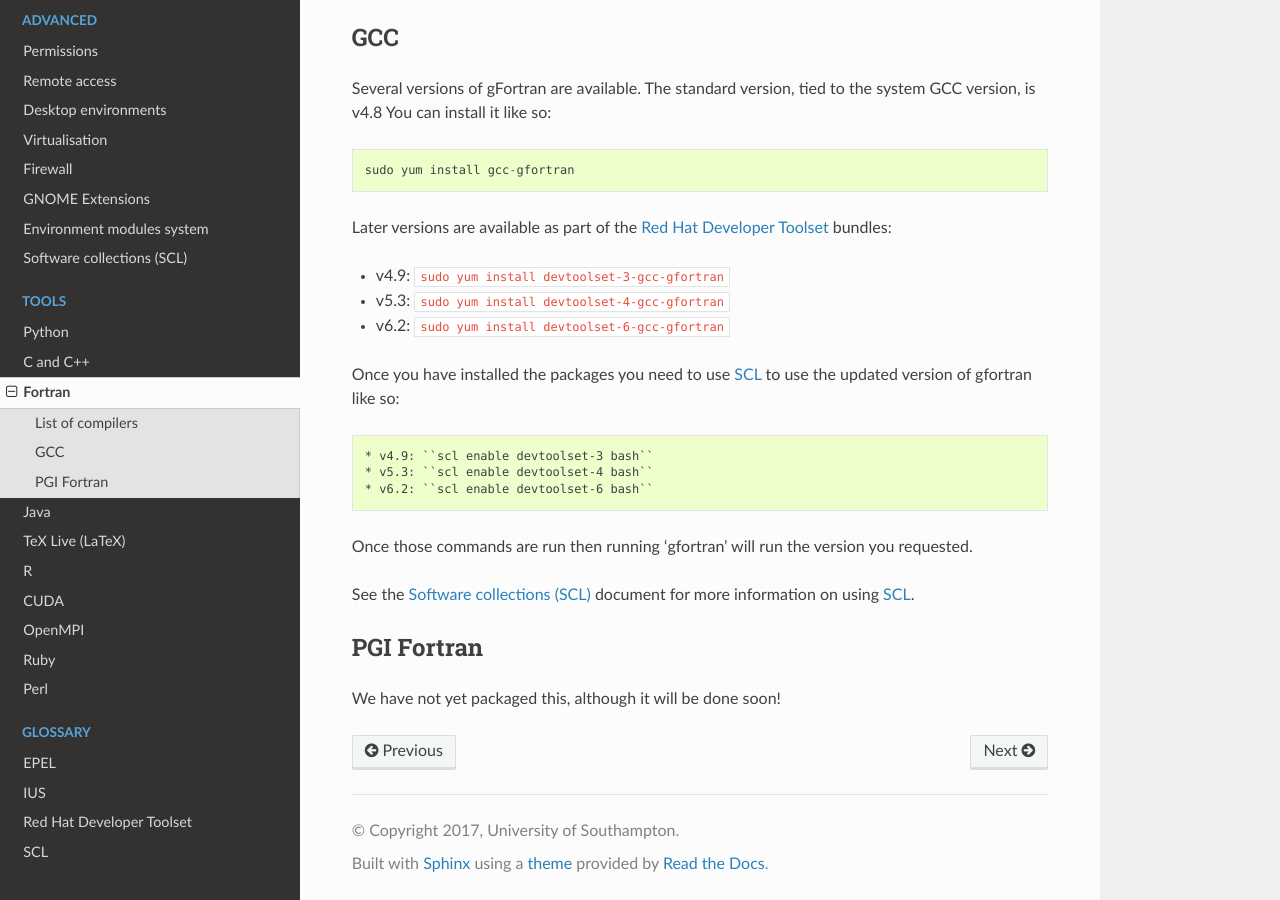
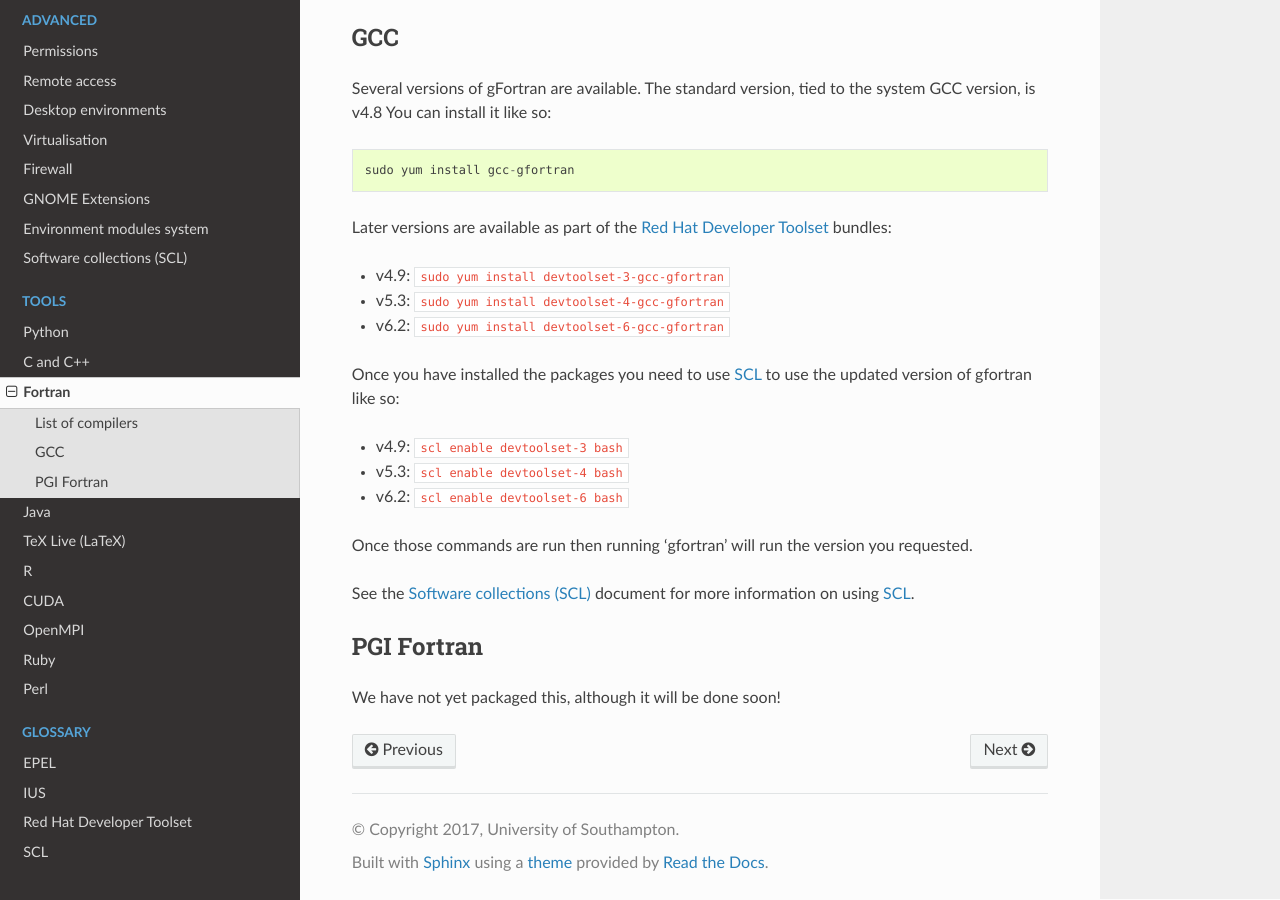
Before and after one commit to southampton/linuxdesktopdocs, a Sphinx documentation site: the page built from docs/fortran.rst, in a window 1280 px wide and 900 px high, scrolled down 567 px. Built offline with Sphinx 7.4.7 and the Read the Docs theme 2.0.0, drawn with Linux system fonts in a browser that asks for light colours.

```diff
--- a/docs/fortran.rst
+++ b/docs/fortran.rst
@@ -37,7 +37,7 @@ Later versions are available as part of the :doc:`rhdt` bundles:
 * v6.2: ``sudo yum install devtoolset-6-gcc-gfortran``
 
 Once you have installed the packages you need to use :doc:`scl` to use the
-updated version of gfortran like so::
+updated version of gfortran like so:
 
 * v4.9: ``scl enable devtoolset-3 bash``
 * v5.3: ``scl enable devtoolset-4 bash``
```
Also changed, not shown: docs/openmpi.rst (line endings or trailing spaces).
